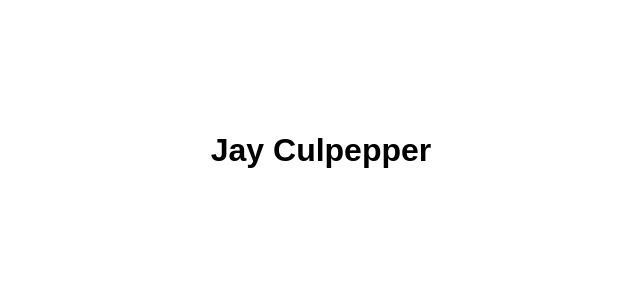
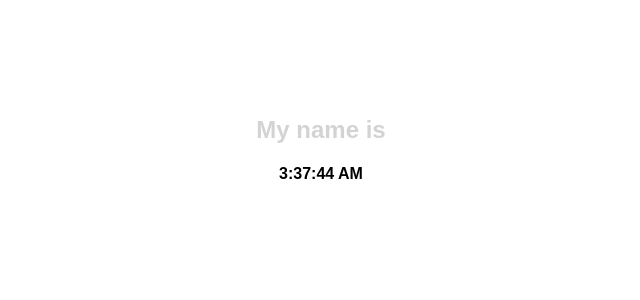
Before and after one commit to jtc10005/react_site, a React (Create React App) app: page / in a window 1280 px wide. Shown: the top 300 px of the page, without its empty margins (319-959 px from the left). Built offline with nearby package versions, Linux system fonts and the light colour scheme.

Commit message:
fade in/out name working

```diff
--- a/src/App.css
+++ b/src/App.css
@@ -44,3 +44,56 @@
   margin: 5px;
   text-align: center;     /* will center text in <p>, which is not a flex item */
 }
+
+.visible {
+  visibility: visible;
+  opacity: 1;
+  transition: opacity 2s linear;
+}
+.hidden {
+  opacity: 0;
+  font-size: 21px;
+  margin-top: 25px;
+  text-align: center;
+
+  -webkit-transition: opacity 2s ease-in;
+     -moz-transition: opacity 2s ease-in;
+      -ms-transition: opacity 2s ease-in;
+       -o-transition: opacity 2s ease-in;
+          transition: opacity 2s ease-in;
+}
+
+#test p {
+  opacity: 0;
+  font-size: 21px;
+  margin-top: 25px;
+  text-align: center;
+
+  -webkit-transition: opacity 2s ease-in-out;
+     -moz-transition: opacity 2s ease-in-out;
+      -ms-transition: opacity 2s ease-in-out;
+       -o-transition: opacity 2s ease-in-out;
+          transition: opacity 2s ease-in-out;
+}
+
+#test p.load {
+  opacity: 1;
+}
+
+.elementToFadeInAndOut {
+  /* width:200px;
+  height: 200px;
+  background: red; */
+  -webkit-animation: fadeinout 7s linear forwards;
+  animation: fadeinout 7s linear forwards;
+}
+
+@-webkit-keyframes fadeinout {
+0%,100% { opacity: 0; }
+50% { opacity: 1; }
+}
+
+@keyframes fadeinout {
+0%,100% { opacity: 0; }
+50% { opacity: 1; }
+}
--- a/src/App.js
+++ b/src/App.js
@@ -1,18 +1,15 @@
 import React, { Component } from 'react';
-import logo from './logo.svg';
+import { TimedText } from './components/TimedText';
+import { Clock } from './components/Clock';
 import './App.css';
 
 class App extends Component {
   render() {
-    var textTransition = 'Jay Culpepper';
-    setInterval(() => {
-      // alert('here');
-      textTransition = 'developer...';
-    }, 1000);
     return (
-      <div class="container">
-        <div class="content">
-          <Welcome name={textTransition} />
+      <div className={'container'}>
+        <div className={'content'}>
+          <TimedText />
+          <Clock />
         </div>
       </div>
     );
@@ -20,7 +17,3 @@ class App extends Component {
 }
 
 export default App;
-
-function Welcome(props) {
-  return <h1>{props.name}</h1>;
-}
--- /dev/null
+++ b/src/components/Clock.js
@@ -0,0 +1,33 @@
+import React, { Component } from 'react';
+import ReactDOM from 'react-dom';
+
+export class Clock extends Component {
+  constructor(props) {
+    super(props);
+    this.state = { date: new Date() };
+  }
+  componentDidMount() {
+    this.timerID = setInterval(() => this.tick(), 1000);
+  }
+
+  componentWillUnmount() {
+    clearInterval(this.timerID);
+  }
+
+  tick() {
+    this.setState({
+      date: new Date()
+    });
+  }
+  render() {
+    return (
+      <div>
+        <h4>{this.state.date.toLocaleTimeString()}</h4>
+      </div>
+    );
+  }
+}
+
+ReactDOM.render(<Clock />, document.getElementById('root'));
+
+export default Clock;
--- /dev/null
+++ b/src/components/TimedText.js
@@ -0,0 +1,43 @@
+import React, { Component } from 'react';
+import ReactDOM from 'react-dom';
+
+export class TimedText extends Component {
+  constructor(props) {
+    super(props);
+    this.state = {
+      count: 1
+    };
+  }
+
+  componentDidMount() {
+    this.timerID = setInterval(() => this.tick(), 7000);
+  }
+
+  componentWillUnmount() {
+    clearInterval(this.timerID);
+  }
+
+  tick() {
+    this.setState({
+      count: this.state.count === 3 ? 1 : this.state.count + 1
+    });
+  }
+
+  render() {
+    return (
+      <div>
+        {this.state.count === 1 ? <FadeText text="Welcome" /> : null}
+        {this.state.count === 2 ? <FadeText text="My name is" /> : null}
+        {this.state.count === 3 ? <FadeText text="James Culpepper" /> : null}
+        {/* <div> the count is on: {this.state.count} </div> */}
+      </div>
+    );
+  }
+}
+
+ReactDOM.render(<TimedText />, document.getElementById('root'));
+export default TimedText;
+
+export function FadeText(props) {
+  return <h2 className="elementToFadeInAndOut"> {props.text}</h2>;
+}
```
